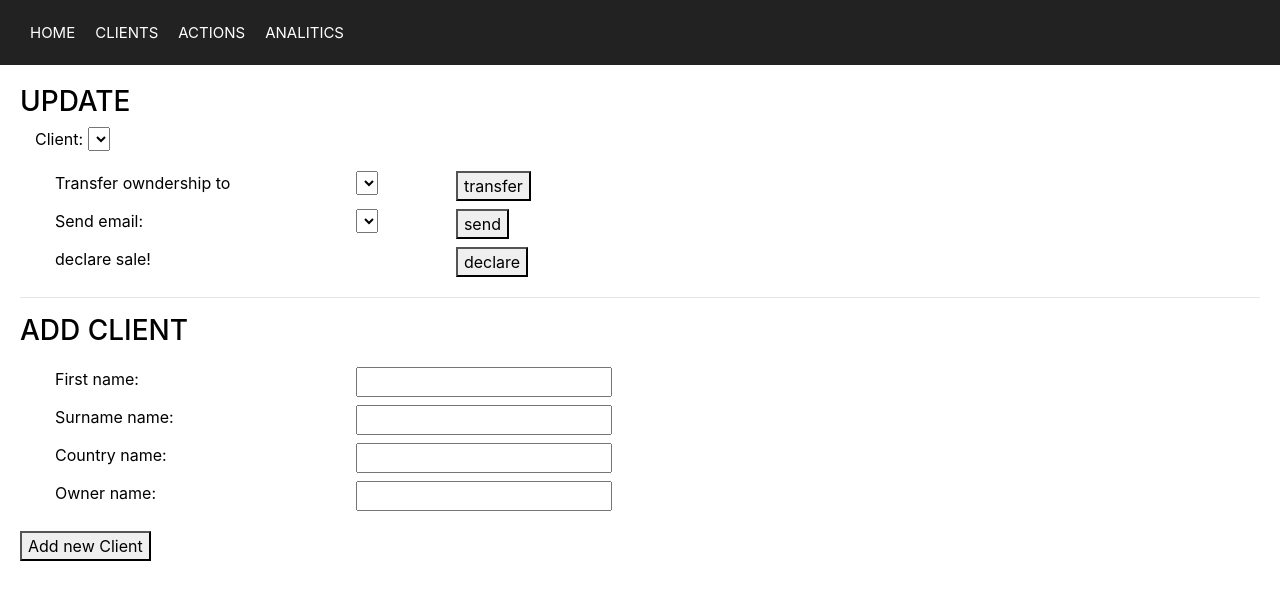
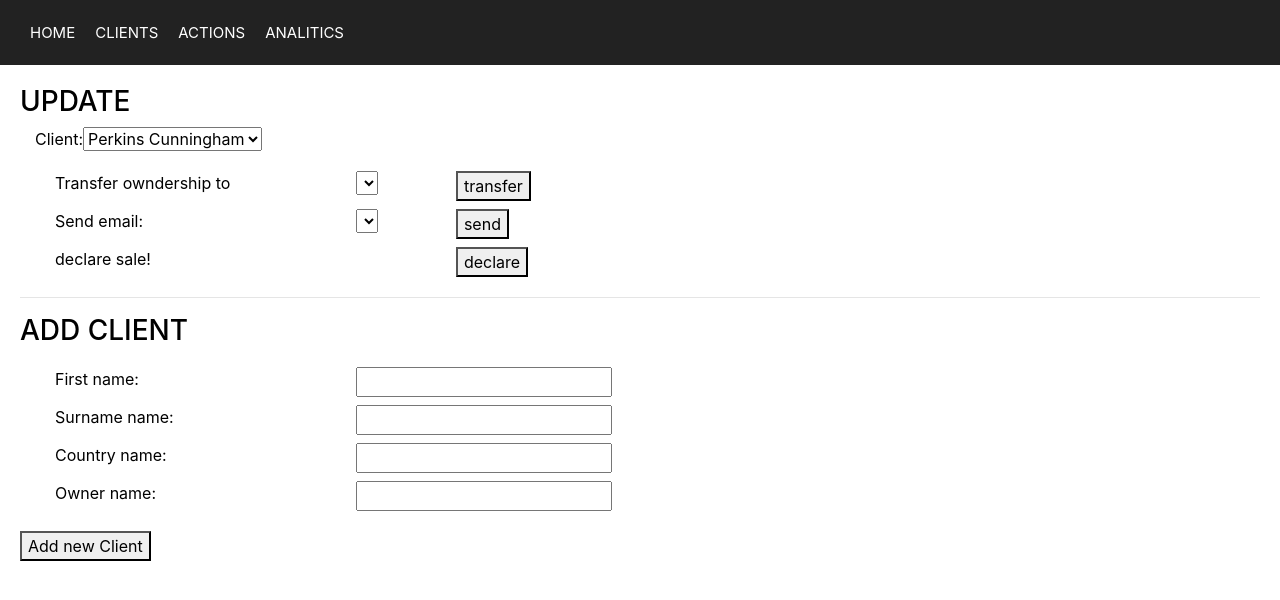
Before and after one commit to AnastasiyaZinman/CRM, a React (Create React App) app: page /actions in a window 1280 px wide. Shown: the top 600 px of the page. Built offline with nearby package versions, Linux system fonts and the light colour scheme.

Commit message:
added names options in actions class

```diff
--- a/package.json
+++ b/package.json
@@ -4,7 +4,9 @@
   "private": true,
   "dependencies": {
     "bootstrap": "^4.1.3",
+    "express": "^4.16.3",
     "jquery": "^3.3.1",
+    "mongoose": "^5.3.1",
     "react": "^16.5.2",
     "react-dom": "^16.5.2",
     "react-router-dom": "^4.3.1",
--- a/src/components/Actions.js
+++ b/src/components/Actions.js
@@ -4,15 +4,41 @@ class Actions extends Component {
     constructor() {
         super();
         this.state = {
+            clientsNames : [],
+            ownersNames : []
+        }
+    }
+    generateClientsNames(){
+        console.log("this.props.clients",this.props.clients);
+        var clientsNames = new Set();
+        this.props.clients.forEach(element => {
+            let nameAndId={"name":element['name'],"id":element["_id"]};
+            clientsNames.add(nameAndId);
+        });
+        let dataArr = Array.from(clientsNames);
+        console.log("clientsNames",dataArr);
+        return this.generateOptions(dataArr);
 
-        }
+    }
+    generateOptions (data){
+        console.log("data",data);
+        return data.map((item,i) =>{
+                    return (<option
+                        value={item.id}
+                        key={i++}>{item.name}
+                       </option>)
+            })
     }
 
     render() {
     return (
         <div className="action-box">
          <h3>UPDATE</h3>
-         <div className="col  ">Client:  <select /></div>
+         <div className="col  ">Client:
+         <select>
+             {this.generateClientsNames()}
+        </select>
+         </div>
 
         <div className="row action-box">
             <div className="col-md-3  ">
```
Also changed, not shown: 1 other file (tests, documents, lock files or other folders).
